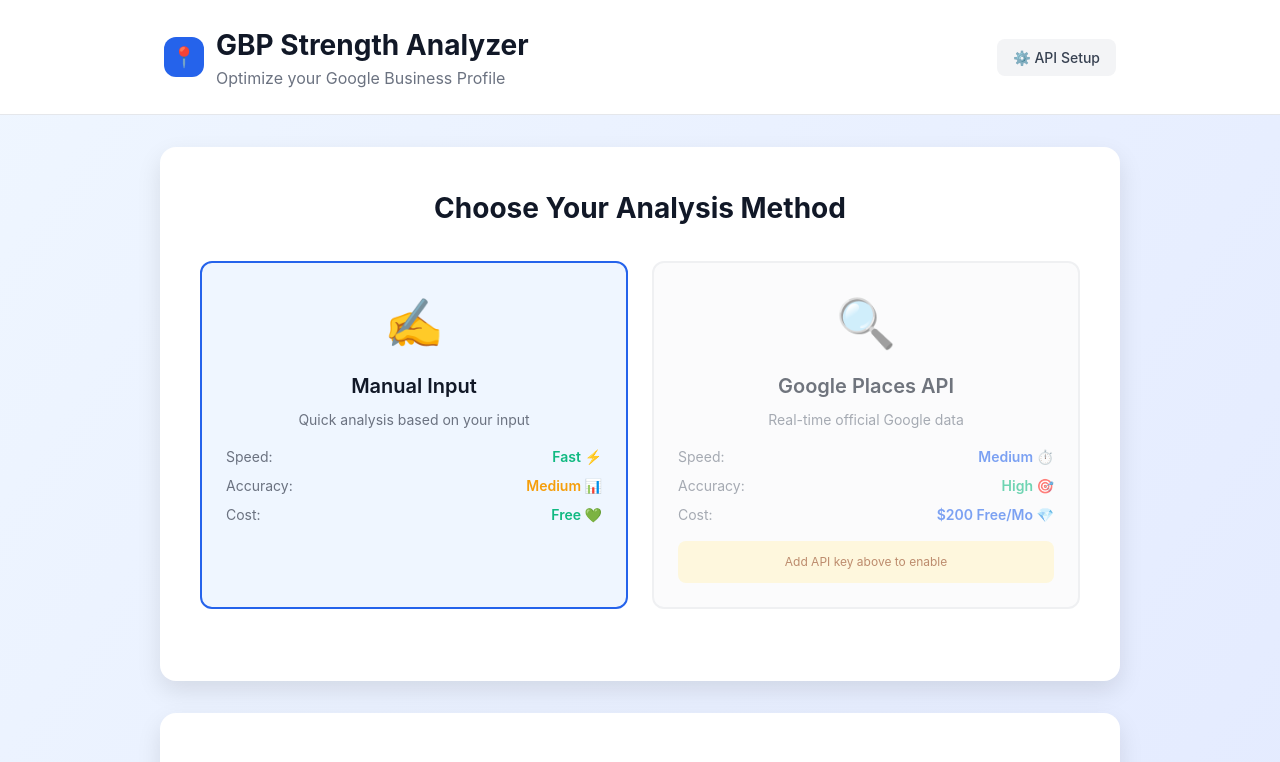
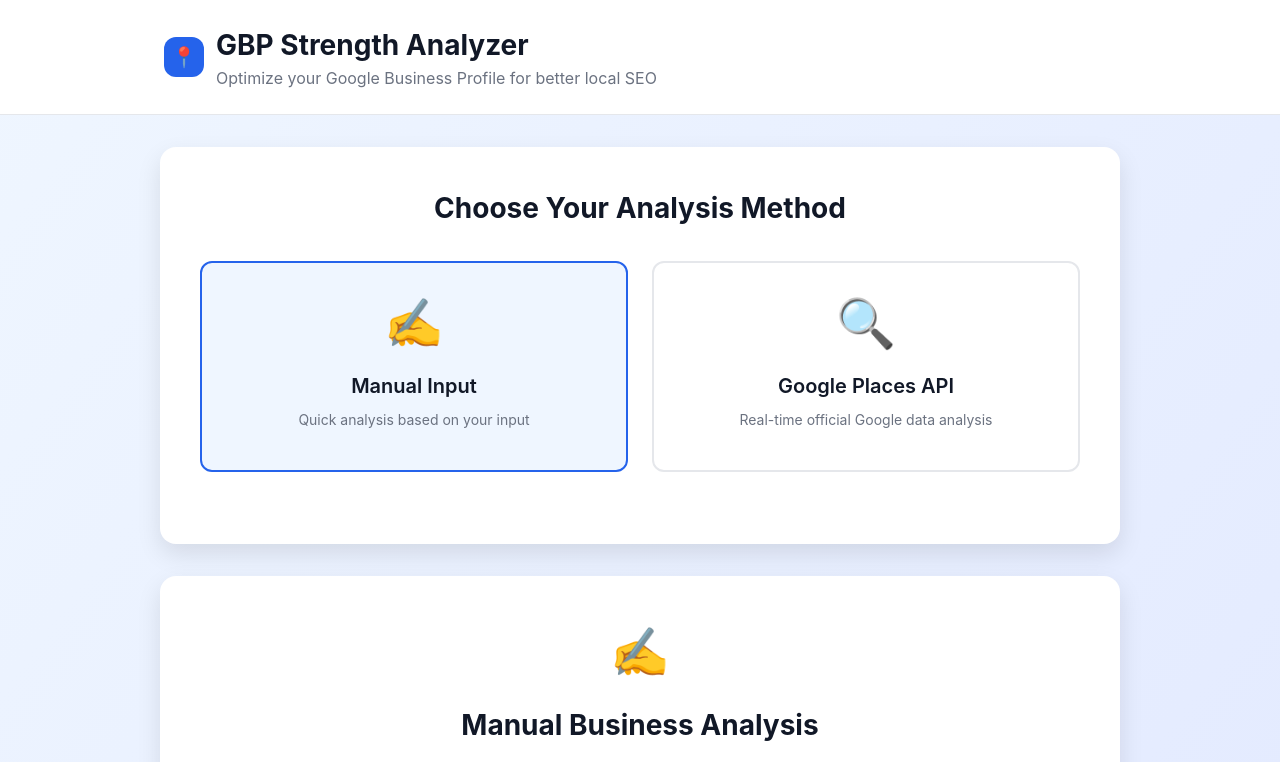
Before and after one commit to marlambe/gbp-analyzer, a Next.js app: page / in a window 1280 px wide. Shown: the top 762 px of the page. Built offline with nearby package versions, Linux system fonts and the light colour scheme.

Commit message:
Update GBPAnalyzer.jsx

```diff
--- a/components/GBPAnalyzer.jsx
+++ b/components/GBPAnalyzer.jsx
@@ -2,8 +2,6 @@
 
 const GBPAnalyzer = () => {
   const [analysisMode, setAnalysisMode] = useState('manual');
-  const [apiKey, setApiKey] = useState('');
-  const [showApiSetup, setShowApiSetup] = useState(false);
   const [businessName, setBusinessName] = useState('');
   const [location, setLocation] = useState('');
   const [manualData, setManualData] = useState({
@@ -38,7 +36,7 @@
       const response = await fetch('/api/search-business', {
         method: 'POST',
         headers: { 'Content-Type': 'application/json' },
-        body: JSON.stringify({ businessName, location, apiKey })
+        body: JSON.stringify({ businessName, location })
       });
 
       const data = await response.json();
@@ -49,7 +47,7 @@
           setError('No businesses found. Try different search terms.');
         }
       } else {
-        setError(data.error || 'Search failed. Please check your API key.');
+        setError(data.error || 'Search failed. Please try again.');
       }
     } catch (err) {
       setError('Search failed. Please try again.');
@@ -67,7 +65,7 @@
       const response = await fetch('/api/get-place-details', {
         method: 'POST',
         headers: { 'Content-Type': 'application/json' },
-        body: JSON.stringify({ placeId, apiKey })
+        body: JSON.stringify({ placeId })
       });
 
       const data = await response.json();
@@ -336,34 +334,17 @@
     <div style={{ minHeight: '100vh', background: 'linear-gradient(to bottom right, #EFF6FF, #E0E7FF)' }}>
       <div style={{ backgroundColor: 'white', borderBottom: '1px solid #E5E7EB' }}>
         <div style={{ maxWidth: '1000px', margin: '0 auto', padding: '24px' }}>
-          <div style={{ display: 'flex', alignItems: 'center', justifyContent: 'space-between' }}>
-            <div style={{ display: 'flex', alignItems: 'center', gap: '12px' }}>
-              <div style={{ width: '40px', height: '40px', backgroundColor: '#2563EB', borderRadius: '12px', display: 'flex', alignItems: 'center', justifyContent: 'center', color: 'white', fontSize: '20px' }}>📍</div>
-              <div>
-                <h1 style={{ fontSize: '28px', fontWeight: 'bold', color: '#111827', margin: 0 }}>GBP Strength Analyzer</h1>
-                <p style={{ color: '#6B7280', margin: 0 }}>Optimize your Google Business Profile</p>
-              </div>
+          <div style={{ display: 'flex', alignItems: 'center', gap: '12px' }}>
+            <div style={{ width: '40px', height: '40px', backgroundColor: '#2563EB', borderRadius: '12px', display: 'flex', alignItems: 'center', justifyContent: 'center', color: 'white', fontSize: '20px' }}>📍</div>
+            <div>
+              <h1 style={{ fontSize: '28px', fontWeight: 'bold', color: '#111827', margin: 0 }}>GBP Strength Analyzer</h1>
+              <p style={{ color: '#6B7280', margin: 0 }}>Optimize your Google Business Profile for better local SEO</p>
             </div>
-            <button onClick={() => setShowApiSetup(!showApiSetup)} style={{ padding: '8px 16px', backgroundColor: '#F3F4F6', color: '#374151', border: 'none', borderRadius: '8px', cursor: 'pointer', fontSize: '14px', fontWeight: '500' }}>
-              ⚙️ API Setup
-            </button>
           </div>
         </div>
       </div>
 
       <div style={{ maxWidth: '1000px', margin: '0 auto', padding: '32px 20px' }}>
-        {showApiSetup && (
-          <div style={{ backgroundColor: 'white', borderRadius: '16px', boxShadow: '0 10px 25px rgba(0,0,0,0.1)', padding: '24px', marginBottom: '32px', borderLeft: '4px solid #10B981' }}>
-            <h3 style={{ fontSize: '18px', fontWeight: '600', color: '#111827', marginBottom: '12px' }}>🔑 Google Places API Setup</h3>
-            <p style={{ fontSize: '14px', color: '#6B7280', marginBottom: '16px' }}>Add your Google Places API key for real-time business data analysis.</p>
-            <input type="password" value={apiKey} onChange={(e) => setApiKey(e.target.value)} placeholder="Enter your Google Places API key" style={{ width: '100%', padding: '12px', border: '1px solid #D1D5DB', borderRadius: '8px', marginBottom: '12px' }} />
-            <div style={{ display: 'flex', justifyContent: 'space-between', alignItems: 'center' }}>
-              <a href="https://console.cloud.google.com" target="_blank" rel="noopener noreferrer" style={{ fontSize: '14px', color: '#2563EB', textDecoration: 'underline' }}>Get API Key →</a>
-              <button onClick={() => setShowApiSetup(false)} style={{ padding: '8px 16px', backgroundColor: '#F3F4F6', color: '#374151', border: 'none', borderRadius: '8px', cursor: 'pointer', fontSize: '14px' }}>Close</button>
-            </div>
-          </div>
-        )}
-
         <div style={{ backgroundColor: 'white', borderRadius: '16px', boxShadow: '0 10px 25px rgba(0,0,0,0.1)', padding: '40px', marginBottom: '32px' }}>
           <h2 style={{ fontSize: '28px', fontWeight: 'bold', color: '#111827', textAlign: 'center', marginBottom: '32px' }}>Choose Your Analysis Method</h2>
           <div style={{ display: 'grid', gridTemplateColumns: 'repeat(auto-fit, minmax(280px, 1fr))', gap: '24px', marginBottom: '32px' }}>
@@ -373,33 +354,14 @@
                 <h3 style={{ fontSize: '20px', fontWeight: '600', color: '#111827', marginBottom: '8px' }}>Manual Input</h3>
                 <p style={{ fontSize: '14px', color: '#6B7280' }}>Quick analysis based on your input</p>
               </div>
-              <div style={{ display: 'flex', justifyContent: 'space-between', fontSize: '14px', marginBottom: '8px' }}>
-                <span style={{ color: '#6B7280' }}>Speed:</span><span style={{ fontWeight: '600', color: '#10B981' }}>Fast ⚡</span>
-              </div>
-              <div style={{ display: 'flex', justifyContent: 'space-between', fontSize: '14px', marginBottom: '8px' }}>
-                <span style={{ color: '#6B7280' }}>Accuracy:</span><span style={{ fontWeight: '600', color: '#F59E0B' }}>Medium 📊</span>
-              </div>
-              <div style={{ display: 'flex', justifyContent: 'space-between', fontSize: '14px' }}>
-                <span style={{ color: '#6B7280' }}>Cost:</span><span style={{ fontWeight: '600', color: '#10B981' }}>Free 💚</span>
-              </div>
             </div>
 
-            <div onClick={() => apiKey && setAnalysisMode('api')} style={{ border: analysisMode === 'api' ? '2px solid #10B981' : '2px solid #E5E7EB', backgroundColor: analysisMode === 'api' ? '#ECFDF5' : apiKey ? 'white' : '#F9FAFB', borderRadius: '12px', padding: '24px', cursor: apiKey ? 'pointer' : 'not-allowed', opacity: apiKey ? 1 : 0.6, transition: 'all 0.2s' }}>
+            <div onClick={() => setAnalysisMode('api')} style={{ border: analysisMode === 'api' ? '2px solid #10B981' : '2px solid #E5E7EB', backgroundColor: analysisMode === 'api' ? '#ECFDF5' : 'white', borderRadius: '12px', padding: '24px', cursor: 'pointer', transition: 'all 0.2s' }}>
               <div style={{ textAlign: 'center', marginBottom: '16px' }}>
                 <div style={{ fontSize: '48px', marginBottom: '12px' }}>🔍</div>
                 <h3 style={{ fontSize: '20px', fontWeight: '600', color: '#111827', marginBottom: '8px' }}>Google Places API</h3>
-                <p style={{ fontSize: '14px', color: '#6B7280' }}>Real-time official Google data</p>
+                <p style={{ fontSize: '14px', color: '#6B7280' }}>Real-time official Google data analysis</p>
               </div>
-              <div style={{ display: 'flex', justifyContent: 'space-between', fontSize: '14px', marginBottom: '8px' }}>
-                <span style={{ color: '#6B7280' }}>Speed:</span><span style={{ fontWeight: '600', color: '#2563EB' }}>Medium ⏱️</span>
-              </div>
-              <div style={{ display: 'flex', justifyContent: 'space-between', fontSize: '14px', marginBottom: '8px' }}>
-                <span style={{ color: '#6B7280' }}>Accuracy:</span><span style={{ fontWeight: '600', color: '#10B981' }}>High 🎯</span>
-              </div>
-              <div style={{ display: 'flex', justifyContent: 'space-between', fontSize: '14px' }}>
-                <span style={{ color: '#6B7280' }}>Cost:</span><span style={{ fontWeight: '600', color: '#2563EB' }}>$200 Free/Mo 💎</span>
-              </div>
-              {!apiKey && <div style={{ marginTop: '16px', padding: '12px', backgroundColor: '#FEF3C7', borderRadius: '8px', textAlign: 'center', fontSize: '12px', color: '#92400E' }}>Add API key above to enable</div>}
             </div>
           </div>
         </div>
@@ -481,7 +443,7 @@
               </div>
 
               {searchResults.length === 0 ? (
-                <button onClick={searchWithAPI} disabled={!businessName || !location || !apiKey || isSearching} style={{ width: '100%', backgroundColor: '#10B981', color: 'white', padding: '16px', borderRadius: '12px', border: 'none', cursor: (!businessName || !location || !apiKey || isSearching) ? 'not-allowed' : 'pointer', fontWeight: '600', fontSize: '18px', opacity: (!businessName || !location || !apiKey || isSearching) ? 0.5 : 1 }}>
+                <button onClick={searchWithAPI} disabled={!businessName || !location || isSearching} style={{ width: '100%', backgroundColor: '#10B981', color: 'white', padding: '16px', borderRadius: '12px', border: 'none', cursor: (!businessName || !location || isSearching) ? 'not-allowed' : 'pointer', fontWeight: '600', fontSize: '18px', opacity: (!businessName || !location || isSearching) ? 0.5 : 1 }}>
                   {isSearching ? '🔄 Searching Google...' : '🔍 Search with Google Places API'}
                 </button>
               ) : (
```
